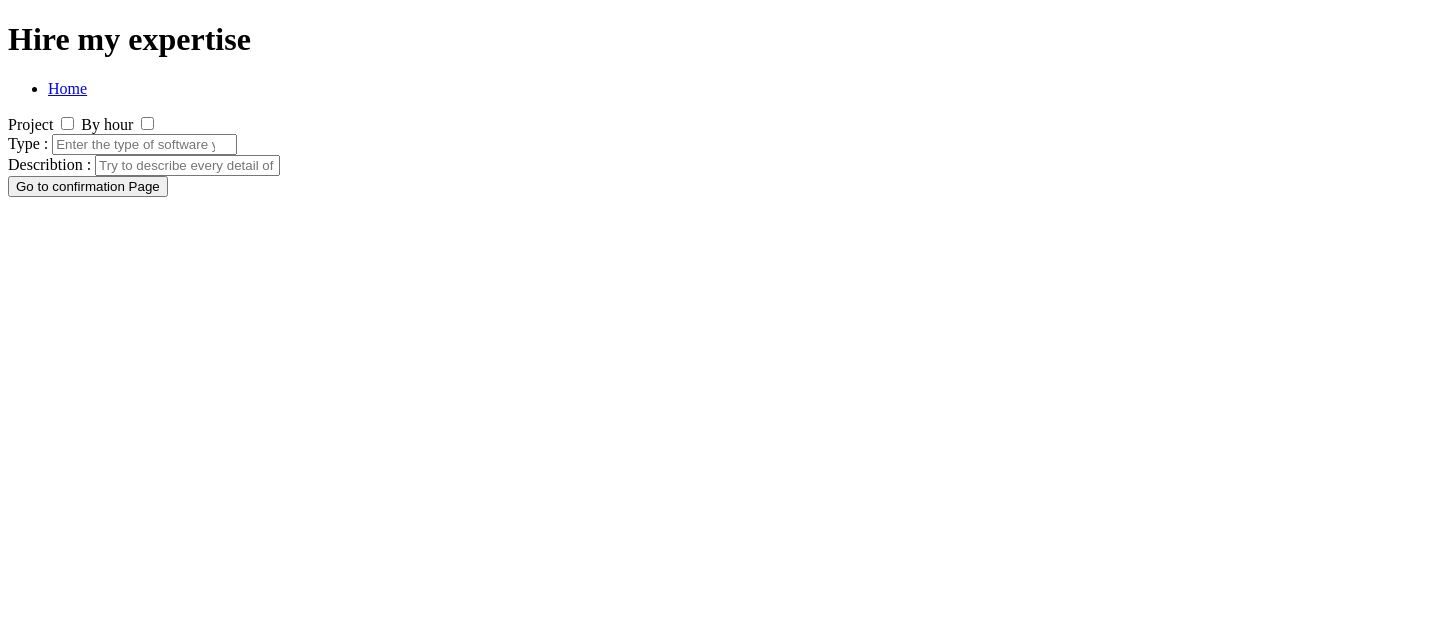
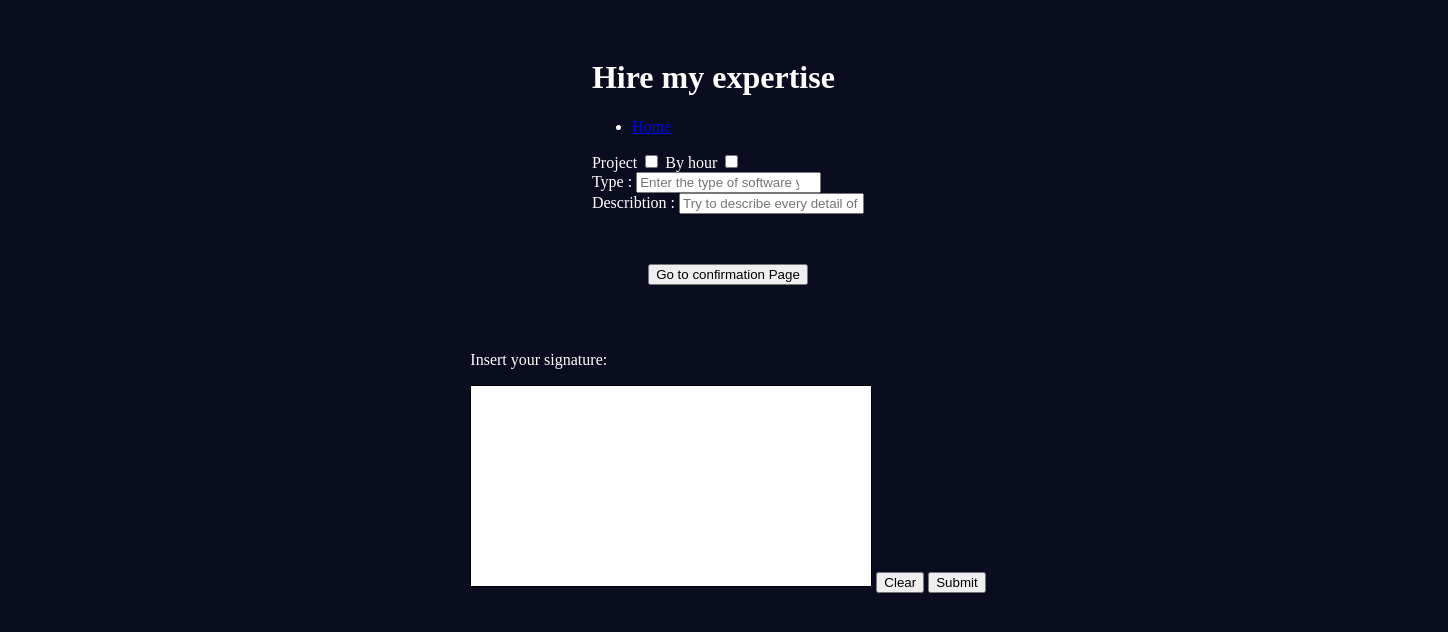
Before and after one commit to AliAlrebdi/swe-363-231, a plain HTML site: page Form.html in a window 1280 px wide. Shown: the whole page, 1448 px wide, since content can reach past the window. Drawn offline with Linux system fonts and the light colour scheme.

Commit message:
[JS_3-exercise_2]

```diff
--- a/Form.html
+++ b/Form.html
@@ -4,9 +4,39 @@
 
         <title>Hire me</title>
     </head>
+    <style>
+        @font-face {
+            font-family: 'Inter';
+            src: url('Inter-Black.ttf');
+            /* You can also specify different formats for cross-browser compatibility */
+        }
 
+        body {
+            background-color: #090D1F;
+            display: flex;
+            width: 1440px;
+            padding: 30px 0px;
+            flex-direction: column;
+            justify-content: center;
+            align-items: center;
+            gap: 50px;
+            color: #FFF;
+
+        }
+
+        #signatureCanvas {
+            border: 1px solid #000;
+            background-color: #fff;
+        }
+
+        #clearButton {
+            margin-top: 10px;
+        }
+
+
+    </style>
     <body>
-        <form action="">
+        <form action="" >
 
             <h1>
                 Hire my expertise
@@ -14,7 +44,7 @@
 
             <ul>
                 <li>
-                    <a href="http://127.0.0.1:5500/mainPage.html">
+                    <a href="http://127.0.0.1:5500/mainPage2ndV.html">
                         Home
                     </a>
                 </li>
@@ -27,7 +57,7 @@
             <input type="checkbox" id="hourCheck">
 
             <main>
-                    <label for="type">Type :</label>
+                    <label for="type" id="typeLabel">Type :</label>
                     <input type="text" list="Services" placeholder="Enter the type of software you want">
 
 
@@ -39,6 +69,8 @@
                     </datalist>
 
             </main>
+
+
 
             <section>
 
@@ -61,5 +93,68 @@
 
             <input type="submit" value="Go to confirmation Page">
         </form>
+
+        <aside>
+            <p>Insert your signature:</p>
+            <canvas id="signatureCanvas" width="400" height="200"></canvas>
+
+            <button id="clearButton">Clear</button>
+            <input type="submit" value="Submit" id="submitBtn">
+
+        </aside>
+
+        <script>
+            const canvas = document.getElementById('signatureCanvas');
+            const ctx = canvas.getContext('2d');
+
+            let isDrawing = false;
+            let lastX = 0;
+            let lastY = 0;
+
+            function startDrawing(e) {
+                isDrawing = true;
+                [lastX, lastY] = [e.offsetX, e.offsetY];
+            }
+
+            function draw(e) {
+                if (!isDrawing) return;
+                ctx.strokeStyle = '#000';
+                ctx.lineWidth = 2;
+                ctx.lineJoin = 'round';
+                ctx.lineCap = 'round';
+
+                ctx.beginPath();
+                ctx.moveTo(lastX, lastY);
+                ctx.lineTo(e.offsetX, e.offsetY);
+                ctx.stroke();
+
+                [lastX, lastY] = [e.offsetX, e.offsetY];
+            }
+
+            function stopDrawing() {
+                isDrawing = false;
+            }
+
+            canvas.addEventListener('mousedown', startDrawing);
+            canvas.addEventListener('mousemove', draw);
+            canvas.addEventListener('mouseup', stopDrawing);
+            canvas.addEventListener('mouseout', stopDrawing);
+
+            const clearButton = document.getElementById('clearButton');
+            clearButton.addEventListener('click', () => {
+                ctx.clearRect(0, 0, canvas.width, canvas.height);
+            });
+
+            const submitButton = document.getElementById('submitBtn');
+            submitButton.addEventListener('click', () => {
+                ctx.clearRect(0, 0, canvas.width, canvas.height);
+            })
+
+            const form = document.querySelector('form');
+            form.addEventListener('submit', (e) => {
+                e.preventDefault();
+            });
+
+        </script>
     </body>
 </html>
```
Also changed, not shown: mainPage2ndV.html (+1 -1 lines).
